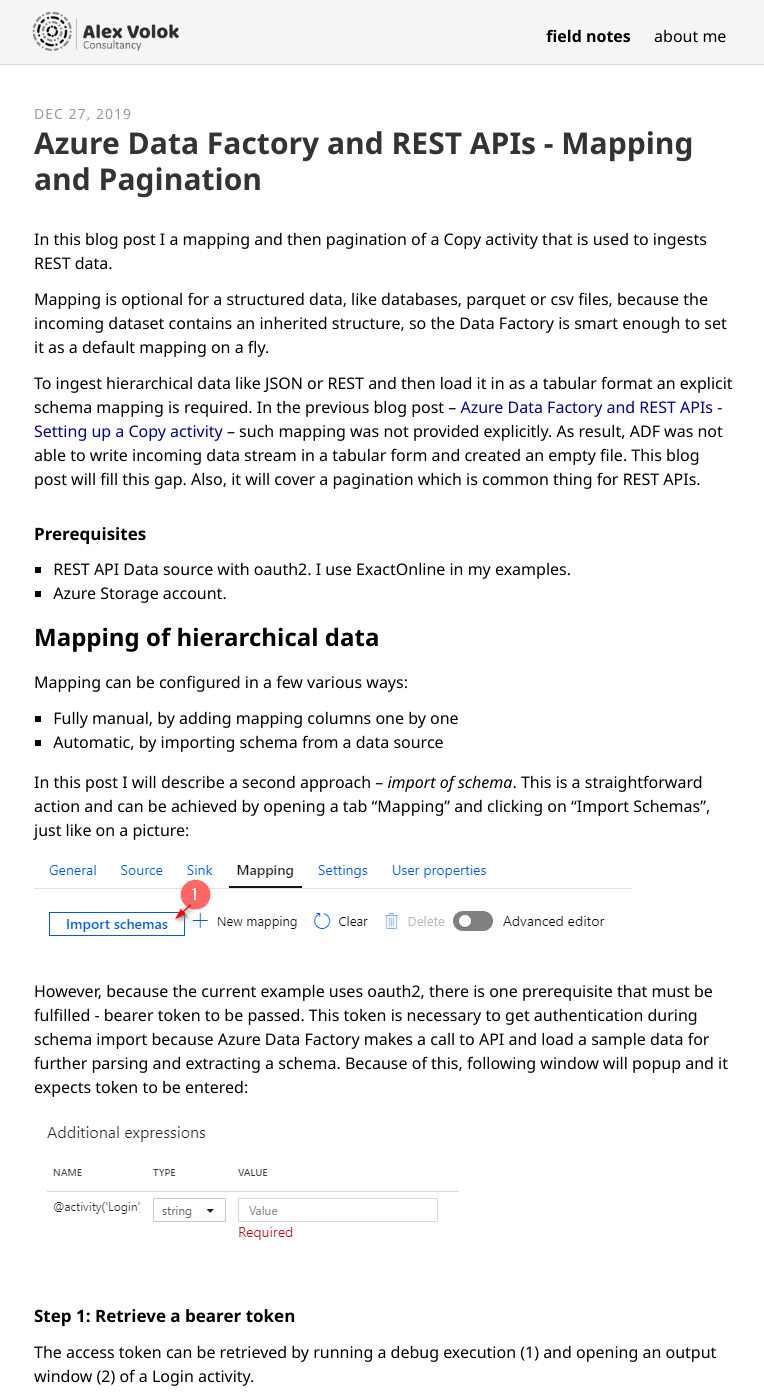
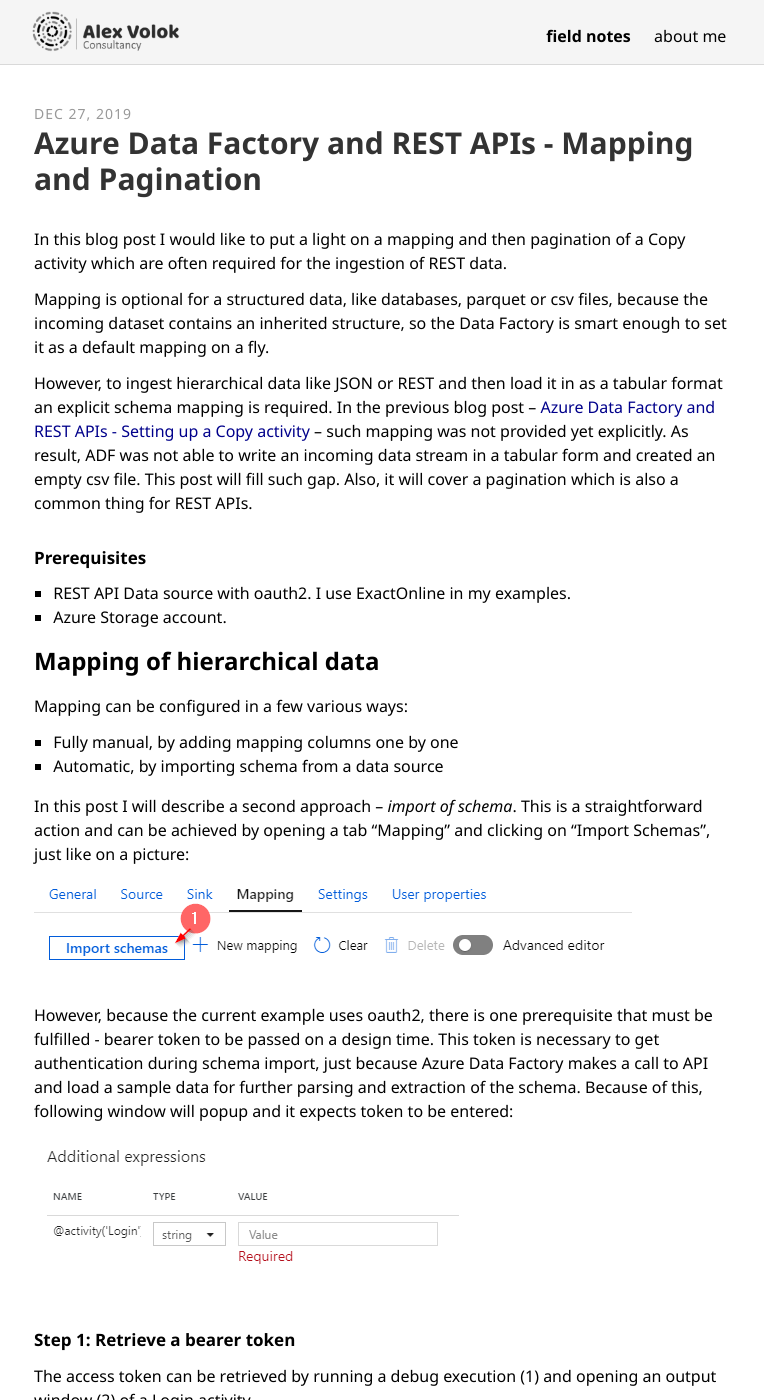
Before and after one commit to alexvolok/alexvolok.github.io, a Jekyll site: the page built from _posts/2019-12-27-adfv2-rest-api-part3-mapping-pagination.md, in a window 1280 px wide and 1400 px high. Shown: the whole window, without its empty margins (255-1019 px from the left). Built offline with Jekyll 4.4.1, drawn with Linux system fonts in a browser that asks for light colours; some web fonts are replaced; some of the changed text lies outside the part shown.

Commit message:
adjustments

````diff
--- a/_posts/2019-12-27-adfv2-rest-api-part3-mapping-pagination.md
+++ b/_posts/2019-12-27-adfv2-rest-api-part3-mapping-pagination.md
@@ -8,11 +8,11 @@
 ---
 
 
-In this blog post I a mapping and then pagination of a Copy activity that is used to ingests REST data.
+In this blog post I would like to put a light on a mapping and then pagination of a Copy activity which are often required for the ingestion of REST data.
 
 Mapping is optional for a structured data, like databases, parquet or csv files, because the incoming dataset contains an inherited structure, so the Data Factory is smart enough to set it as a default mapping on a fly.
 
-To ingest hierarchical data like JSON or REST and then load it in as a tabular format an explicit schema mapping is required. In the previous blog post – <a href="/2019/adfv2-rest-api-part2-copy-activity">Azure Data Factory and REST APIs - Setting up a Copy activity</a> – such mapping was not provided explicitly. As result, ADF was not able to write incoming data stream in a tabular form and created an empty file. This blog post will fill this gap. Also, it will cover a pagination which is common thing for REST APIs.
+However, to ingest hierarchical data like JSON or REST and then load it in as a tabular format an explicit schema mapping is required. In the previous blog post – <a href="/2019/adfv2-rest-api-part2-copy-activity">Azure Data Factory and REST APIs - Setting up a Copy activity</a> – such mapping was not provided yet explicitly. As result, ADF was not able to write an incoming data stream in a tabular form and created an empty csv file. This post will fill such gap. Also, it will cover a pagination which is also a common thing for REST APIs.
 
 
 #### Prerequisites
@@ -32,7 +32,7 @@
 <img src="/assets/images/posts/adf-rest-p3/step1-01.png" alt="Step 1-1" />
 <br /><br />
 
-However, because the current example uses oauth2, there is one prerequisite that must be fulfilled - bearer token to be passed. This token is necessary to get authentication during schema import because Azure Data Factory makes a call to API and load a sample data for further parsing and extracting a schema. Because of this, following window will popup and it expects token to be entered:
+However, because the current example uses oauth2, there is one prerequisite that must be fulfilled - bearer token to be passed on a design time. This token is necessary to get authentication during schema import, just because Azure Data Factory makes a call to API and load a sample data for further parsing and extraction of the schema. Because of this, following window will popup and it expects token to be entered:
 
 <img src="/assets/images/posts/adf-rest-p3/step1-02.png" alt="Step 1-1" />
 <br /><br />
@@ -47,7 +47,7 @@
 #### Step 2: Import schema
 
 When the token is copied to a clipboard click on “Import schemas” again, enter the token into a popup window.
-The schema in a hierarchical format is imported. It contains:
+The schema in a hierarchical format is imported. It the current example it contains:
 
  1.	A Root element – ```d``` (2)
  2.	A collection of items – ```results``` (3)
@@ -58,9 +58,9 @@
 
 #### Step 3: Adjust mapping settings
 As soon as schema imported few more things to be finalized:
- 1.	Set a collection reference (1): JSON path to be specified. In our case it is: $['d']['results']
+ 1.	Set a collection reference (1): JSON path to be specified. In our case it is: ```$['d']['results']```
  2.	Expand a node results and remove columns which are not necessary to be imported.
- 3.	Exclude value __next from a mapping, it should not be included in the final export
+ 3.	Exclude value ```__next``` from the mapping, it should not be included in the final export
 
 #### Step 4. Run a test execution
 
@@ -69,19 +69,19 @@
 
 <img src="/assets/images/posts/adf-rest-p3/step1-3.png" alt="Step 1-3" />
 
-However, the source contains more than 500 rows and the details page shows that only one object was read during fetching from REST. This means that only a single page was processed.
-
-
+However, the data source contains more than 500 rows and the details page shows that only one object was read during fetching from REST. This means that only a single page was processed:
 
 
 <img src="/assets/images/posts/adf-rest-p3/step1-4.png" alt="Step 1-4" />
 
 
+
 ### Setting up a pagination rules
 
-Normally, REST API limits its response size of a single request under a reasonable number; while to return large amount of data, it splits the result into multiple pages and requires callers to send consecutive requests to get next page of the result. Therefore, to get all rows a pagination to be configured on a for source data store.
+Normally, REST API limits its response size of a single request under a reasonable number; while to return large amount of data, it splits the result into multiple pages and requires callers to send consecutive requests to get next page of the result. Therefore, to get all rows a pagination to be configured for a source data store.
 
 #### Step 1. Configure pagination rule
+
  1.	Open a Source Tab of a Copy activity, navigate to “Pagination Rules” and click on “+ New”
  2.	Add a pagination rule:
       -	Name: ```AbsoluteUrl```
````
Also changed, not shown: other parts of _posts/2019-12-27-adfv2-rest-api-part3-mapping-pagination.md (+1 -1 lines), _posts/2019-12-23-adfv2-rest-api-part2-copy-activity.md (+1 -1 lines).
